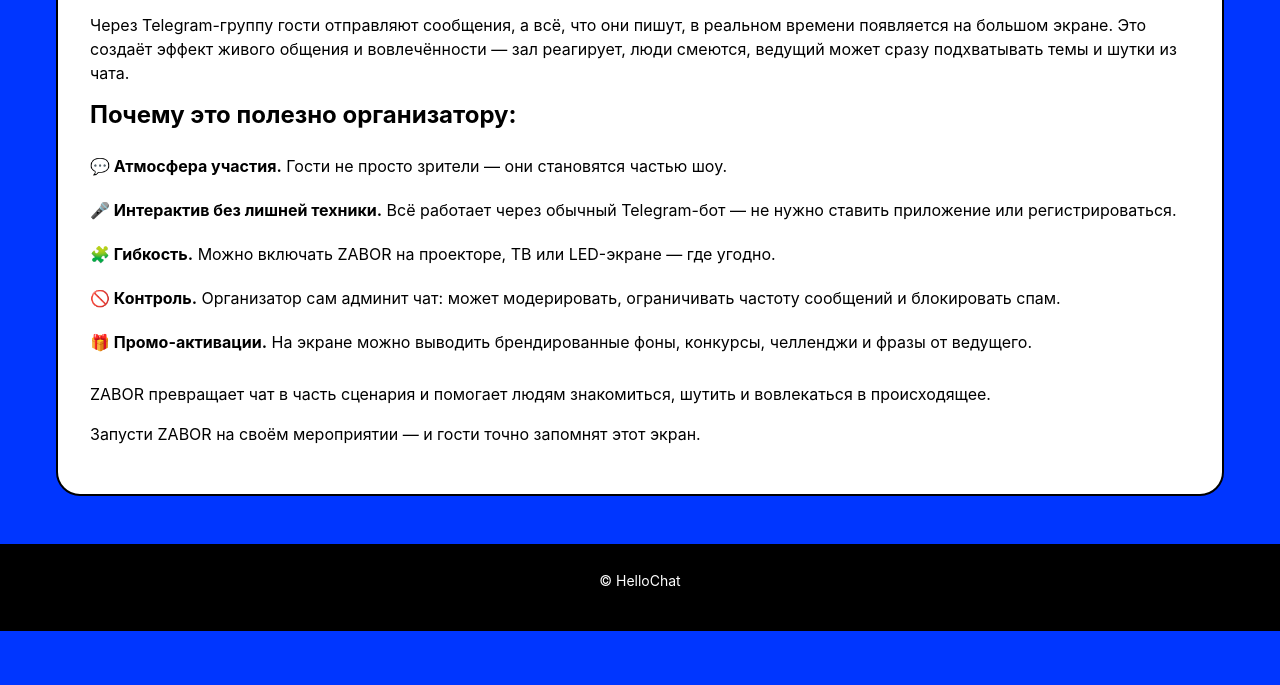
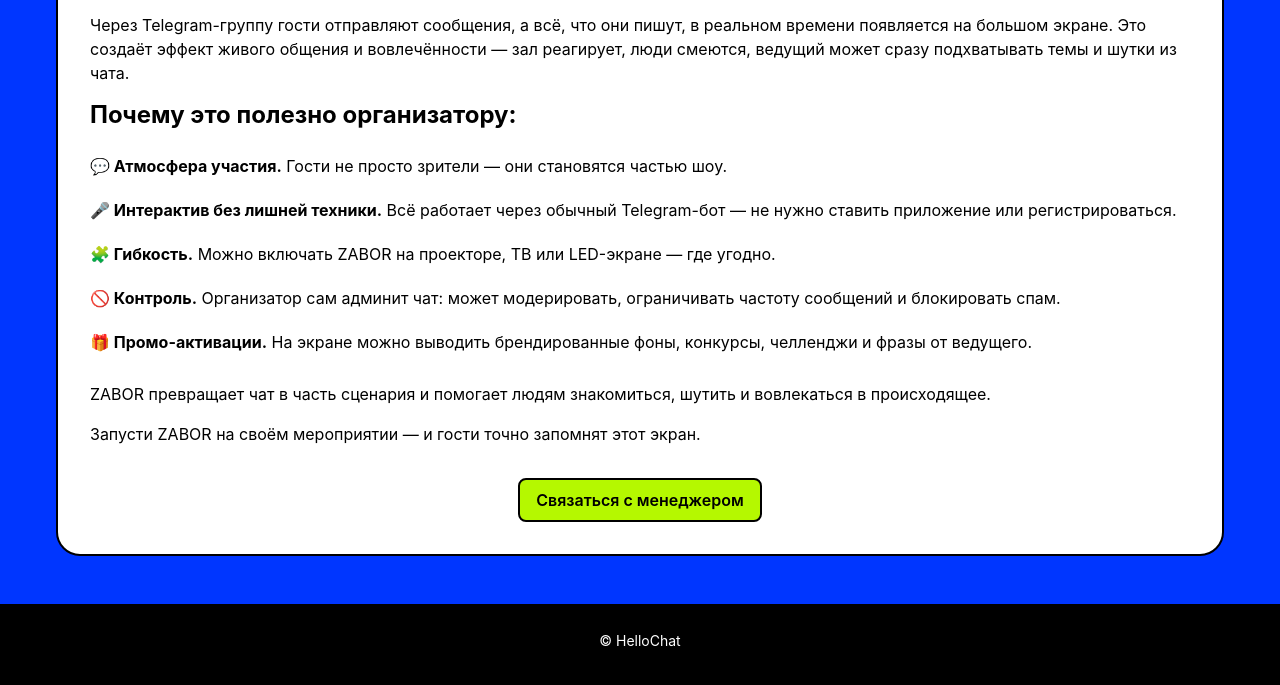
Before and after one commit to Rik1994/test, a website: page organizers.html in a window 1280 px wide. Shown: the part 443-1128 px from the top of the page. Before the commit the page ends 1074 px from the top, so only its background shows below. Drawn offline with Linux system fonts and the light colour scheme.

Commit message:
Add organizer manager contact CTA

```diff
--- a/assets/style.css
+++ b/assets/style.css
@@ -373,6 +373,16 @@
   margin-top: var(--space-md);
 }
 
+.manager-cta {
+  margin-top: var(--space-xl);
+  display: flex;
+  justify-content: center;
+}
+
+.manager-cta .btn {
+  min-width: 240px;
+}
+
 .benefits-list {
   list-style: none;
   padding: 0;
--- a/organizers.html
+++ b/organizers.html
@@ -51,6 +51,9 @@
                         </ul>
                         <p>ZABOR превращает чат в часть сценария и помогает людям знакомиться, шутить и вовлекаться в происходящее.</p>
                         <p>Запусти ZABOR на своём мероприятии — и гости точно запомнят этот экран.</p>
+                        <div class="manager-cta">
+                            <a href="https://t.me/domptits" class="btn btn-primary" target="_blank" rel="noopener">Связаться с менеджером</a>
+                        </div>
                     </div>
                 </div>
             </div>
```
